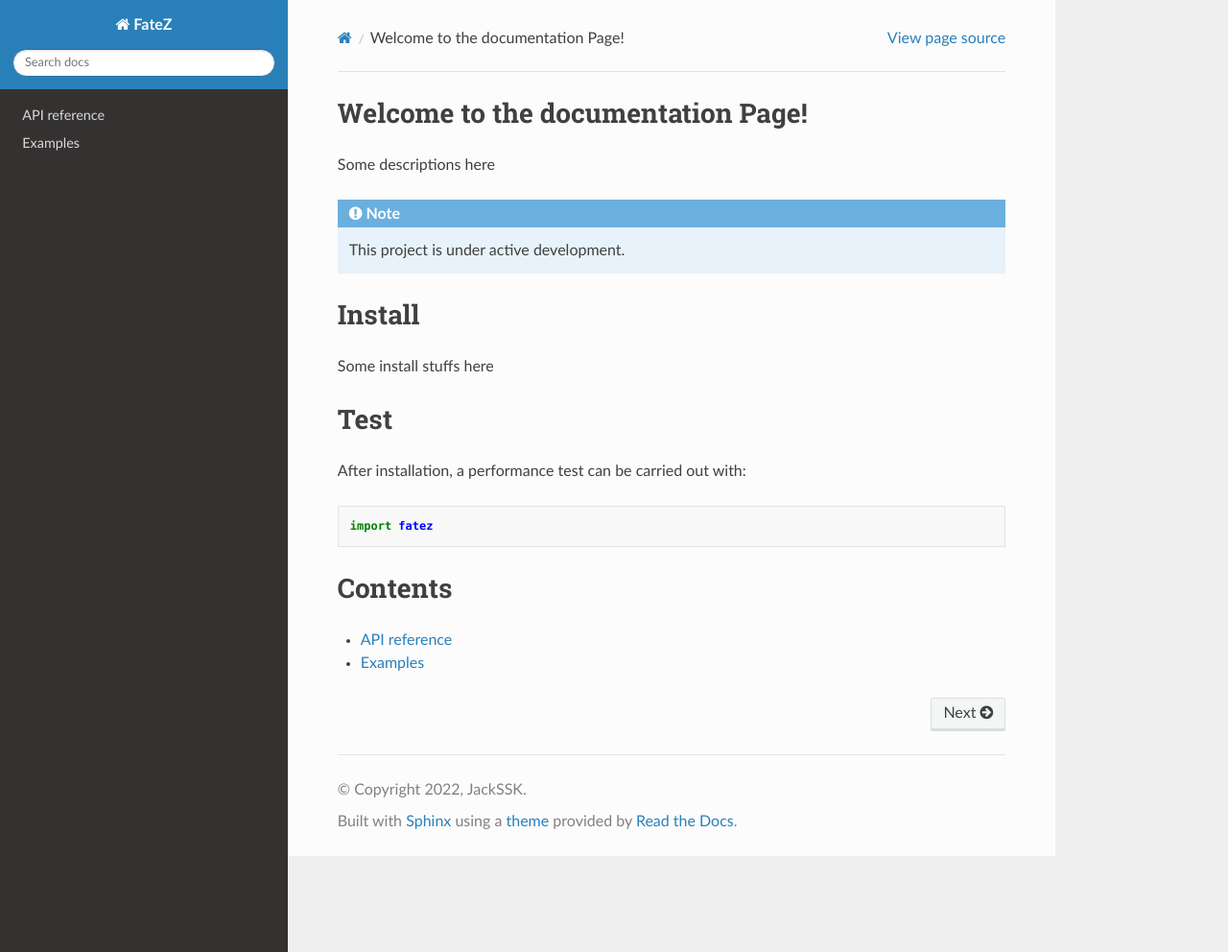
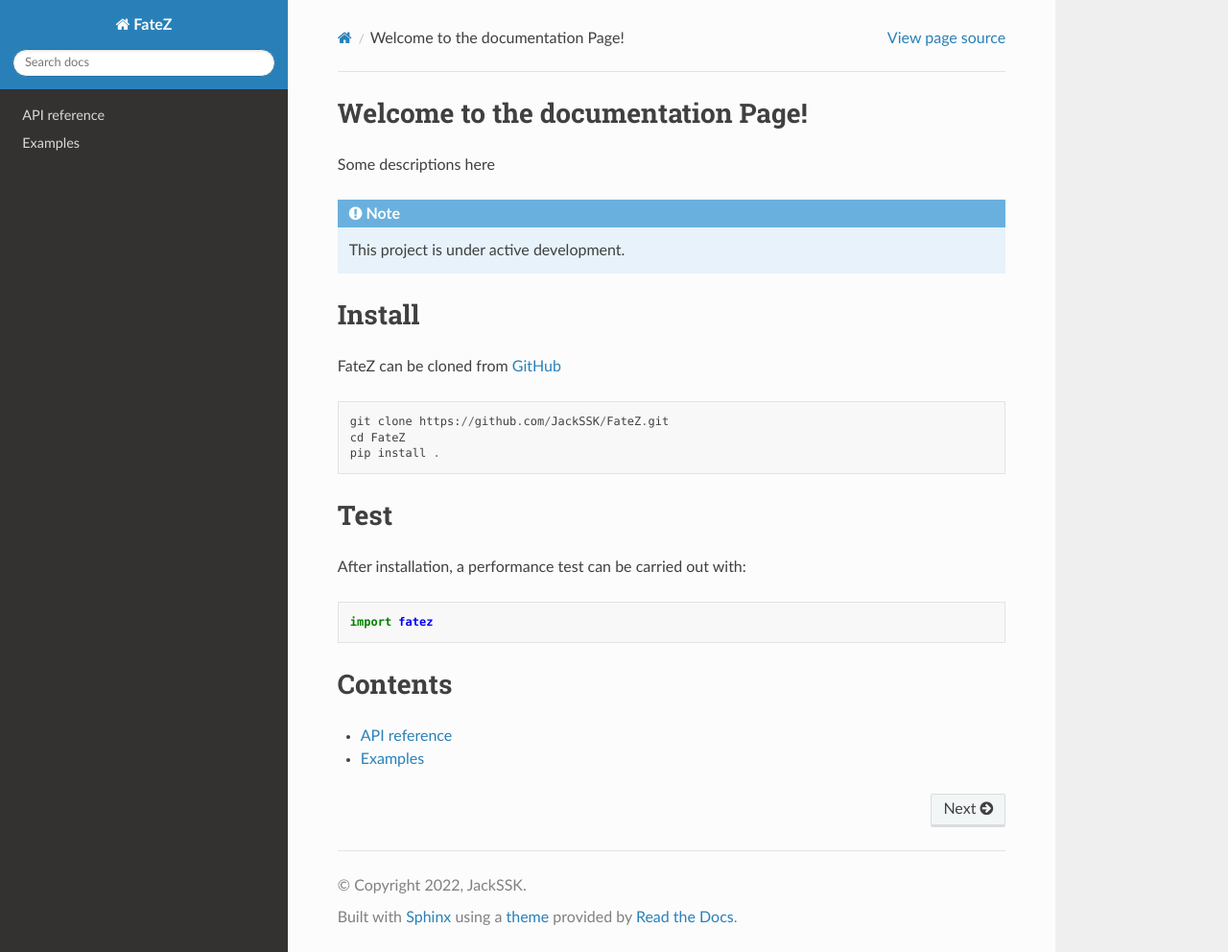
Before and after one commit to JackSSK/FateZ, a Sphinx documentation site: the page built from docs/index.rst, in a window 1280 px wide and 992 px high. Shown: the whole window at 96% size. Built offline with Sphinx 7.4.7 and the Read the Docs theme 2.0.0, drawn with Linux system fonts in a browser that asks for light colours; pages that are not in the unit, such as notebooks, are missing from menus.

Commit message:
template 0.1
init test

```diff
--- a/docs/html/_sources/index.rst.txt
+++ b/docs/html/_sources/index.rst.txt
@@ -14,7 +14,11 @@ Some descriptions here
 Install
 =================================
 
-Some install stuffs here
+FateZ can be cloned from `GitHub <https://github.com/JackSSK/FateZ/>`_ ::
+
+  git clone https://github.com/JackSSK/FateZ.git
+  cd FateZ
+  pip install .
 
 
 Test
--- a/docs/index.rst
+++ b/docs/index.rst
@@ -14,7 +14,11 @@ Some descriptions here
 Install
 =================================
 
-Some install stuffs here
+FateZ can be cloned from `GitHub <https://github.com/JackSSK/FateZ/>`_ ::
+
+  git clone https://github.com/JackSSK/FateZ.git
+  cd FateZ
+  pip install .
 
 
 Test
--- a/fatez/__init__.py
+++ b/fatez/__init__.py
@@ -20,7 +20,7 @@
 # along with this program. If not, see <http://www.gnu.org/licenses/>.
 
 """
-Fate_Zero(Temp_name)
+FateZ (Temporary)
 ========
 Summary
 -------
--- a/setup.py
+++ b/setup.py
@@ -11,8 +11,8 @@ setuptools.setup(
     description = "Ummmmmm, later!",
     long_description = long_description,
     long_description_content_type = "text/markdown",
-    # url = "https://github.com/JackSSK/Ageas",
-    # project_urls = {"Bug Tracker": "https://github.com/JackSSK/Ageas/issues",},
+    url = "https://github.com/JackSSK/FateZ",
+    project_urls = {"Bug Tracker": "https://github.com/JackSSK/FateZ/issues",},
     packages = setuptools.find_packages(),
     # package_data = {'': [
     #     'data/config/*',
```
Also changed, not shown: README.md (+6 -2 lines), docs/html/index.html (+6 -1 lines), docs/html/searchindex.js (+1 -1 lines), 2 other files.
